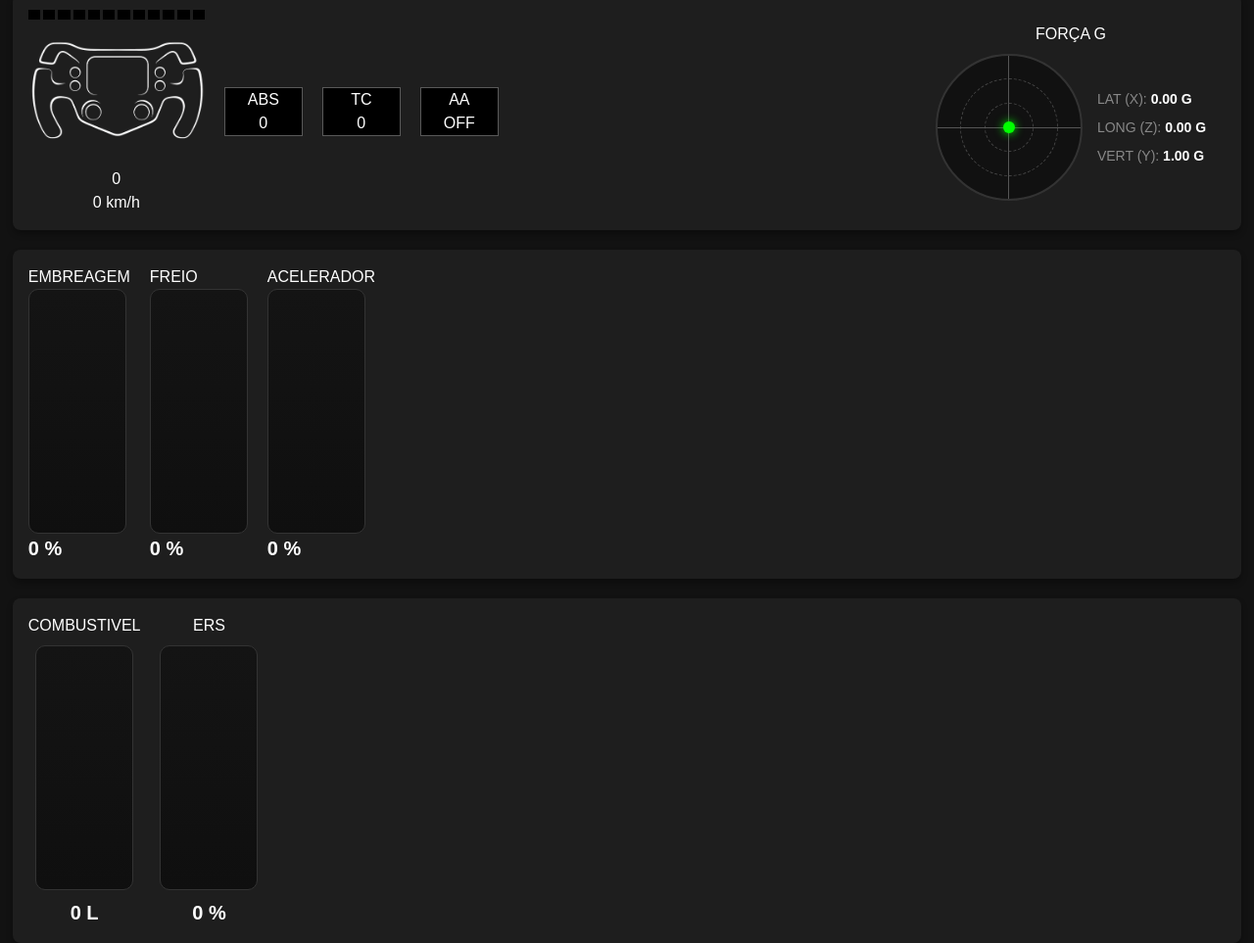
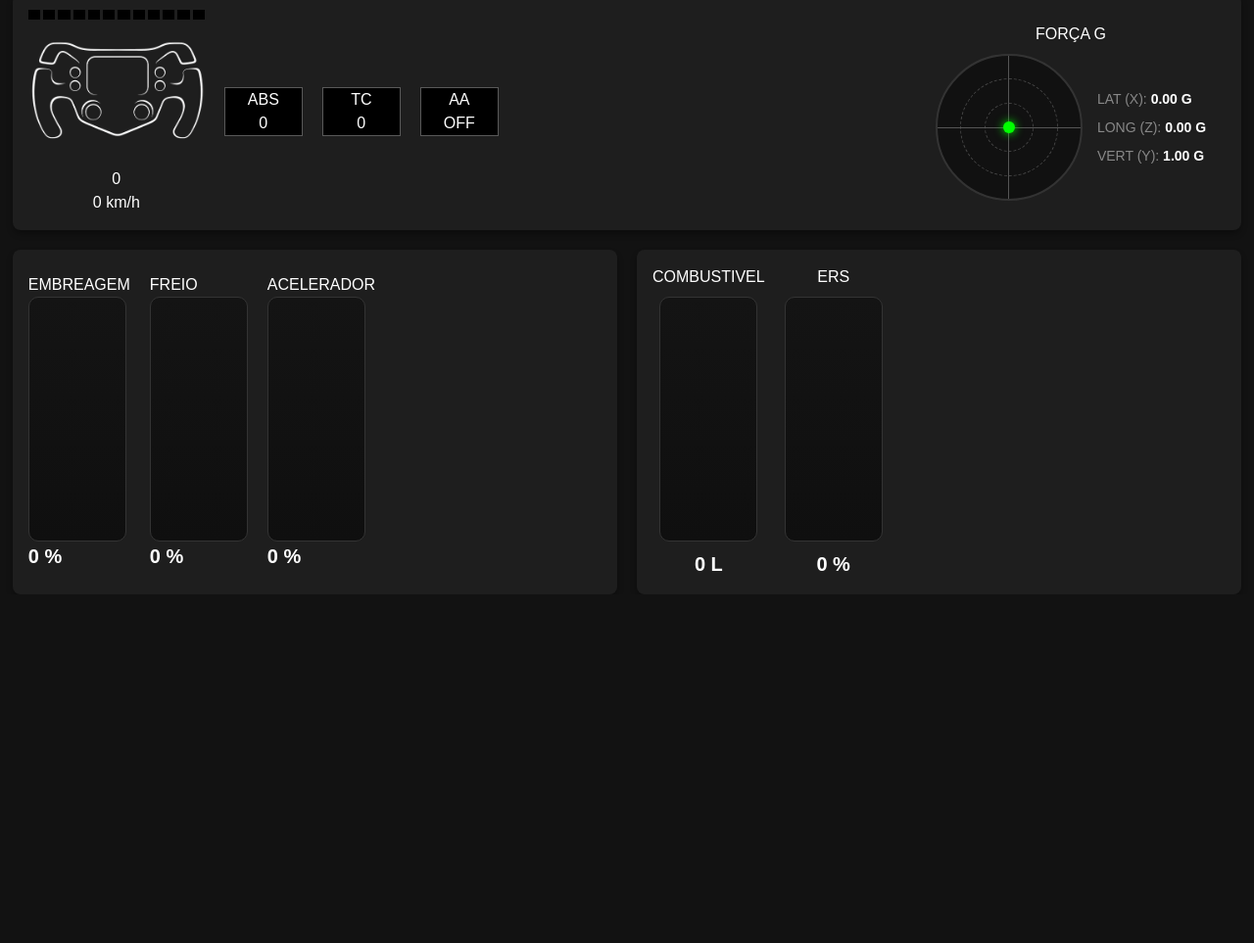
Before and after one commit to VTR-46/HyperCorsaX, a website: page View/sc/control.html in a window 1280 px wide. Shown: the part 1010-1973 px from the top of the page at 98% size. After the commit the page ends 1617 px from the top, so only its background shows below. Drawn offline with nearby package versions, Linux system fonts and the light colour scheme; some packages are replaced by stand-ins of ours; a script that the page names is missing.

Commit message:
UI de Controle melhorada

```diff
--- a/View/Style/wb.css
+++ b/View/Style/wb.css
@@ -363,7 +363,23 @@ body {
     gap: 20px;
     align-items: center;
     justify-content: flex-start;
-
+    box-sizing: border-box;
+}
+
+.meter-panel-group {
+    display: grid;
+    grid-template-columns: 1fr 1fr;
+    gap: 20px;
+    width: 98vw;
+    max-width: 98vw;
+    margin-top: 20px;
+    box-sizing: border-box;
+}
+
+.meter-panel-group .meter-panel-2 {
+    width: 100%;
+    max-width: 100%;
+    margin-top: 0;
 }
 
 
@@ -756,7 +772,8 @@ body {
 }
 
 @media (max-width: 650px) {
-    .dashboard {
+    .dashboard,
+    .meter-panel-group {
         grid-template-columns: 1fr;
     }
 
--- a/View/sc/control.html
+++ b/View/sc/control.html
@@ -195,6 +195,7 @@
 
     </div>
 
+    <div class="meter-panel-group">
         <div class="meter-panel-2">
 
             <div class="meter-clutch">
@@ -247,6 +248,7 @@
             </div>
 
         </div>
+    </div>
 
     <script src="../JS/recorder.js"></script>
     <script src="../JS/wbScriptControl.js"></script>
```
Lines whose indentation alone changed are shown as unchanged.
